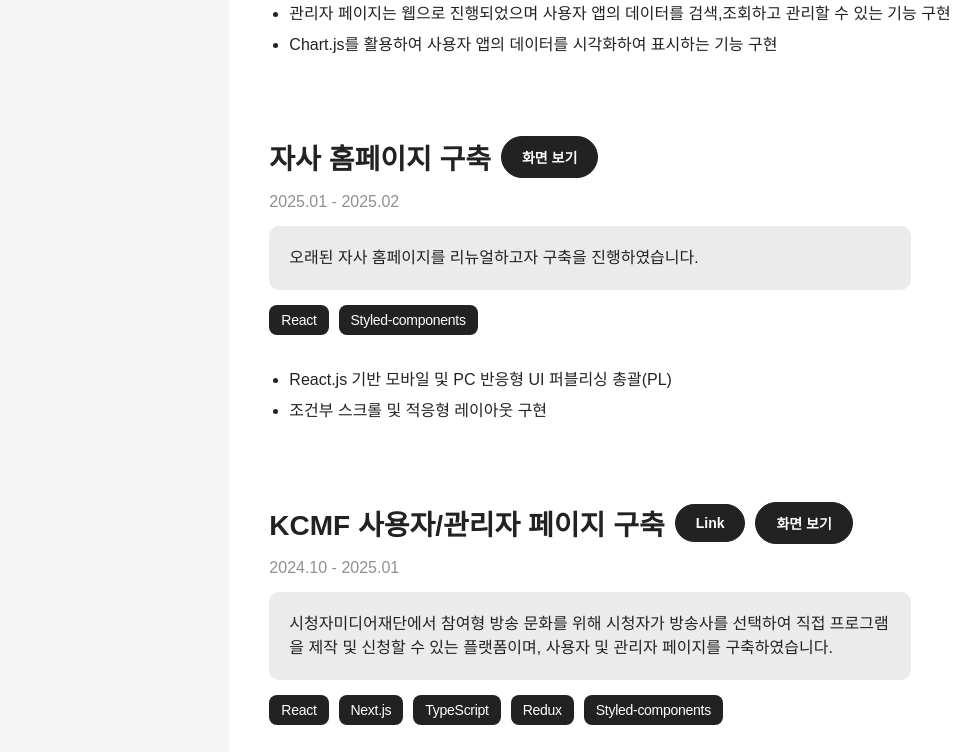
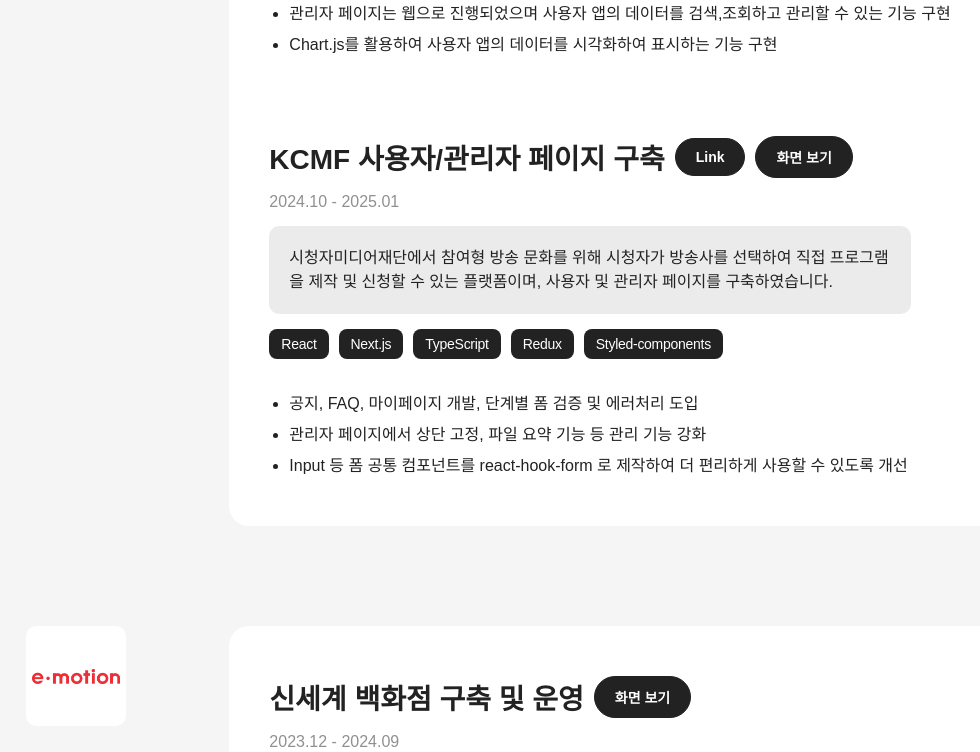
Before and after one commit to hyeminem-Jo/hyejin-portfolio, a Next.js app: page / in a window 1280 px wide. Shown: the part 4520-5272 px from the top of the page, without its empty margins (14-994 px from the left). Built offline with nearby package versions, Linux system fonts and the light colour scheme.

Commit message:
fix: 자사 프로젝트 숨기기

```diff
--- a/src/app/_modules/works/Works.tsx
+++ b/src/app/_modules/works/Works.tsx
@@ -107,23 +107,23 @@
           '/assets/images/works/yeep/yeep-14.png',
         ],
       },
-      {
-        projectName: '자사 홈페이지 구축',
-        projectDesc: '오래된 자사 홈페이지를 리뉴얼하고자 구축을 진행하였습니다.',
-        projectPeriod: '2025.01 - 2025.02',
-        skillList: ['React', 'Styled-components'],
-        projectWorkList: [
-          'React.js 기반 모바일 및 PC 반응형 UI 퍼블리싱 총괄(PL)',
-          '조건부 스크롤 및 적응형 레이아웃 구현',
-        ],
-        projectImgList: [
-          '/assets/images/works/homepage/hompage-01.png',
-          '/assets/images/works/homepage/hompage-02.png',
-          '/assets/images/works/homepage/hompage-03.png',
-          '/assets/images/works/homepage/hompage-04.png',
-          '/assets/images/works/homepage/hompage-05.png',
-        ],
-      },
+      // {
+      //   projectName: '자사 홈페이지 구축',
+      //   projectDesc: '오래된 자사 홈페이지를 리뉴얼하고자 구축을 진행하였습니다.',
+      //   projectPeriod: '2025.01 - 2025.02',
+      //   skillList: ['React', 'Styled-components'],
+      //   projectWorkList: [
+      //     'React.js 기반 모바일 및 PC 반응형 UI 퍼블리싱 총괄(PL)',
+      //     '조건부 스크롤 및 적응형 레이아웃 구현',
+      //   ],
+      //   projectImgList: [
+      //     '/assets/images/works/homepage/hompage-01.png',
+      //     '/assets/images/works/homepage/hompage-02.png',
+      //     '/assets/images/works/homepage/hompage-03.png',
+      //     '/assets/images/works/homepage/hompage-04.png',
+      //     '/assets/images/works/homepage/hompage-05.png',
+      //   ],
+      // },
       {
         projectName: 'KCMF 사용자/관리자 페이지 구축',
         projectDesc:
```
